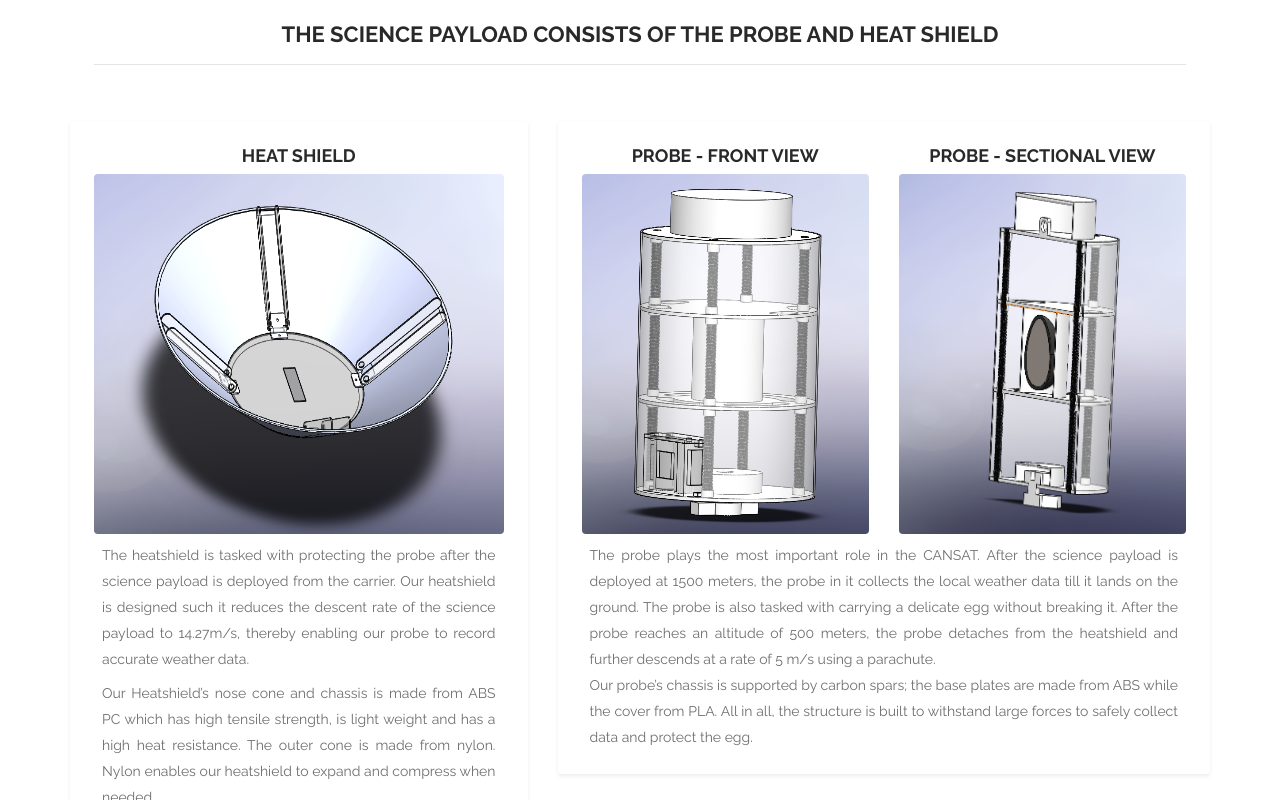
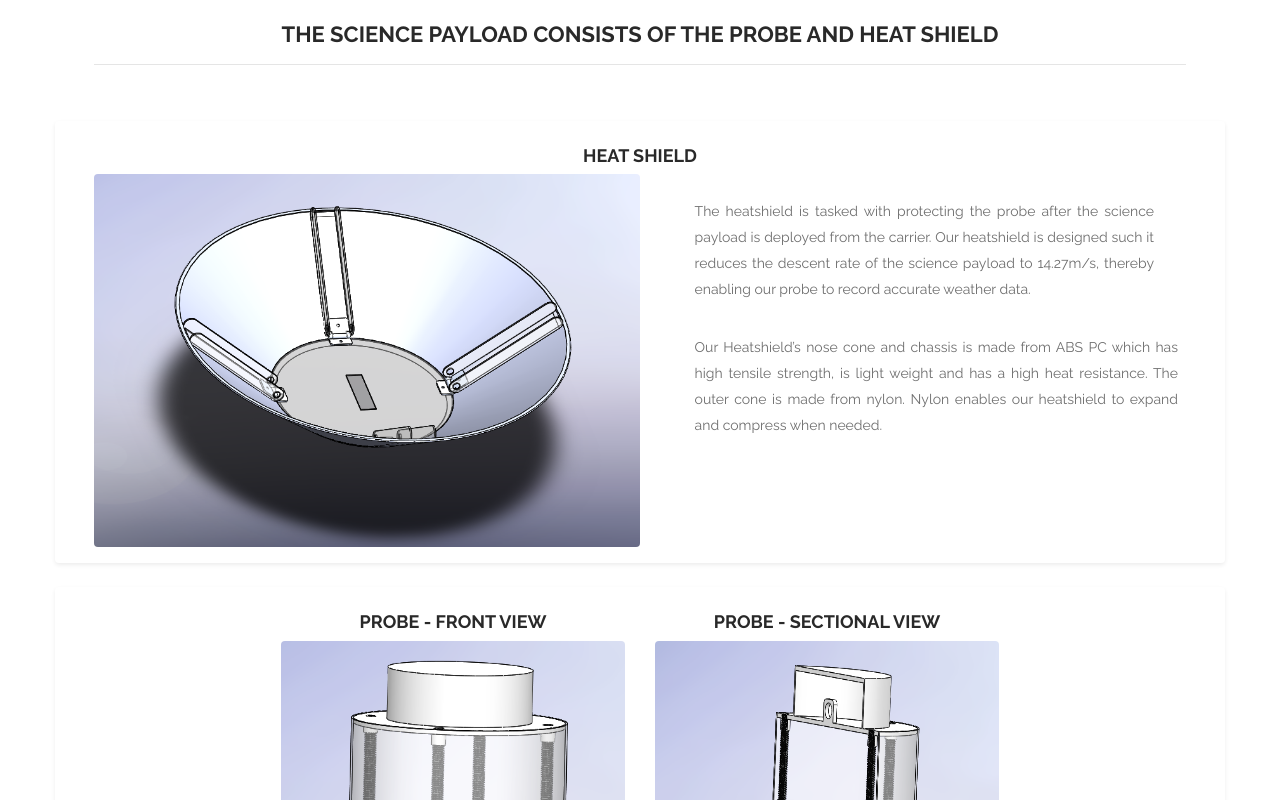
Before and after one commit to Varsha-rathi/reactWebApp, a React (Create React App) app: page /payloadview in a window 1280 px wide. Shown: the part 760-1560 px from the top of the page. Built offline with nearby package versions, Linux system fonts and the light colour scheme.

Commit message:
updation

```diff
--- a/src/App.css
+++ b/src/App.css
@@ -86,6 +86,7 @@ hr.dashed {
 }
 .justify-content {text-align: justify;}
 .scienceimg {
-  height: 45vh !important;
+  height: 60vh !important;
   width: 100%;
 }
+.heatimg{width:50%;float: left; margin-right: 5%;}
--- a/src/components/payloadview.jsx
+++ b/src/components/payloadview.jsx
@@ -1,7 +1,7 @@
 import React from 'react';
 import { Jumbotron, Container, Row, Col } from 'react-bootstrap';
 import { Transition } from 'react-transition-group';
-import { science, heatsh, probe} from '../constants/science';
+import { science, heatsh, probe } from '../constants/science';
 
 class Carrierview extends React.Component {
     render() {
@@ -50,7 +50,7 @@ class Carrierview extends React.Component {
                             science.map((link) =>
                                 <Col xs={4} className={link.class}>
                                     <div className="bg-white rounded shadow-sm py-3 px-4 mb-4">
-                                    <img src={link.img} className="img-fluid rounded"/>
+                                        <img src={link.img} className="img-fluid rounded" />
                                         <div className="text-center m-2"><b>{link.title}</b></div>
                                     </div>
                                 </Col>
@@ -66,44 +66,45 @@ class Carrierview extends React.Component {
                         </Col>
                     </Row>
                     <Row>
+                        <div className="bg-white rounded shadow-sm py-3 px-4 mb-4">
                             {
                                 heatsh.map((hs) =>
-                                <Col xs={5} className={hs.class}>
-                                    <div className="bg-white rounded shadow-sm py-3 px-4 mb-4">
+                                    <Col xs={12} className={hs.class}>
                                         <h6 class="text-center m-2">{hs.title}</h6>
-                                        <img src={hs.img} className="img-fluid rounded scienceimg"/>
-                                        <div className="text-center m-2"><p className="justify-content">{hs.text1}</p></div>
+                                        <img src={hs.img} className="img-fluid rounded heatimg" />
+                                        <div className="text-center m-2 p-4"><p className="justify-content">{hs.text1}</p></div>
                                         <div className="text-center m-2"><p className="justify-content">{hs.text2}</p></div>
-                                    </div>
                                     </Col>
                                 )
                             }
-                            <Col xs={7}>
+                        </div>
+                    </Row>
+                    <Row>
                         <div className="bg-white rounded shadow-sm py-3 px-4 mb-4">
+                            <Col xs={12}>
+
                                 <Row>
                                     {
                                         probe.map((ps) =>
 
-                                                <Col xs={6}>
+                                            <Col xs={4} className={ps.class}>
                                                 <h6 class="text-center m-2">{ps.title}</h6>
-                                                    <img src={ps.img} className="img-fluid rounded scienceimg"/>
+                                                <img src={ps.img} className="img-fluid rounded scienceimg" />
                                             </Col>
 
                                         )
                                     }
                                 </Row>
                                 <div className="text-center m-2">
-                                        <p className="justify-content">
+                                    <p className="justify-content p-4">
                                         The probe plays the most important role in the CANSAT. After the science payload is deployed at 1500 meters, the probe in it collects the local weather data till it lands on the ground. The probe is also tasked with carrying a delicate egg without breaking it. After the probe reaches an altitude of 500 meters, the probe detaches from the heatshield and further descends at a rate of 5 m/s using a parachute.
                                         </p>
-                                        <p className="justify-content">
+                                    <p className="justify-content p-4">
                                         Our probe’s chassis is supported by carbon spars; the base plates are made from ABS while the cover from PLA. All in all, the structure is built to withstand large forces to safely collect data and protect the egg.
                                         </p>
                                 </div>
+                            </Col>
                         </div>
-                            </Col>
-                        </Row>
-                        <Row>
 
                     </Row>
 
```
Lines whose indentation alone changed are shown as unchanged.
